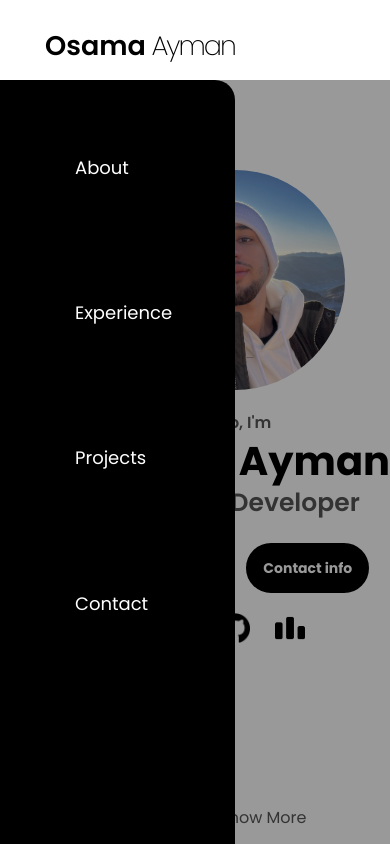
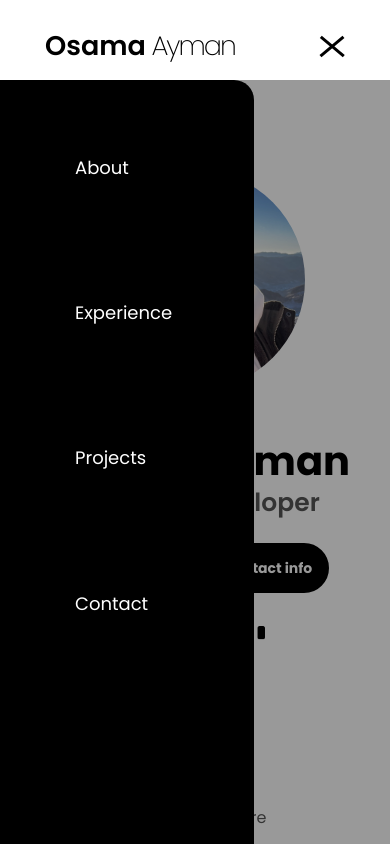
Before and after one commit to OsamaaAyman/My-portfolio, a plain HTML site: page index.html in a window 390 px wide. Both pictures are taken after a click on the element 330 px from the left and 45 px from the top of the page. Drawn offline with nearby package versions, Linux system fonts and the light colour scheme.

Commit message:
Nav Java

```diff
--- a/css/index.css
+++ b/css/index.css
@@ -14,7 +14,11 @@ body {
 html {
     scroll-behavior: smooth;
 }
-
+body.active{
+    width: 100vw;
+    position: fixed !important;
+    overflow-y: scroll !important;
+}
 .container {
     padding-left: 15px;
     padding-right: 15px;
@@ -234,7 +238,7 @@ nav .hamburger.active span:nth-of-type(3){
         z-index: 3;
     }
     nav .links.active{
-        width: 50%;
+        width: 65%;
     }
     nav ul {
         position: absolute;
--- a/main.js
+++ b/main.js
@@ -8,15 +8,13 @@ hamburger.addEventListener("click", function () {
   navb.classList.toggle("active");
   overlay.classList.toggle("active");
 
-  if(navb.classList.contains('active')){
-    document.body.style.position = 'fixed'
-  }
+  document.body.classList.toggle("active");
 
   const removeNav = function () {
     overlay.classList.remove("active");
     navb.classList.remove("active");
     hamburger.classList.remove("active");
-    document.body.style.position = 'static'
+    document.body.classList.remove("active");
   };
   overlay.onclick = function () {
     removeNav();
```
